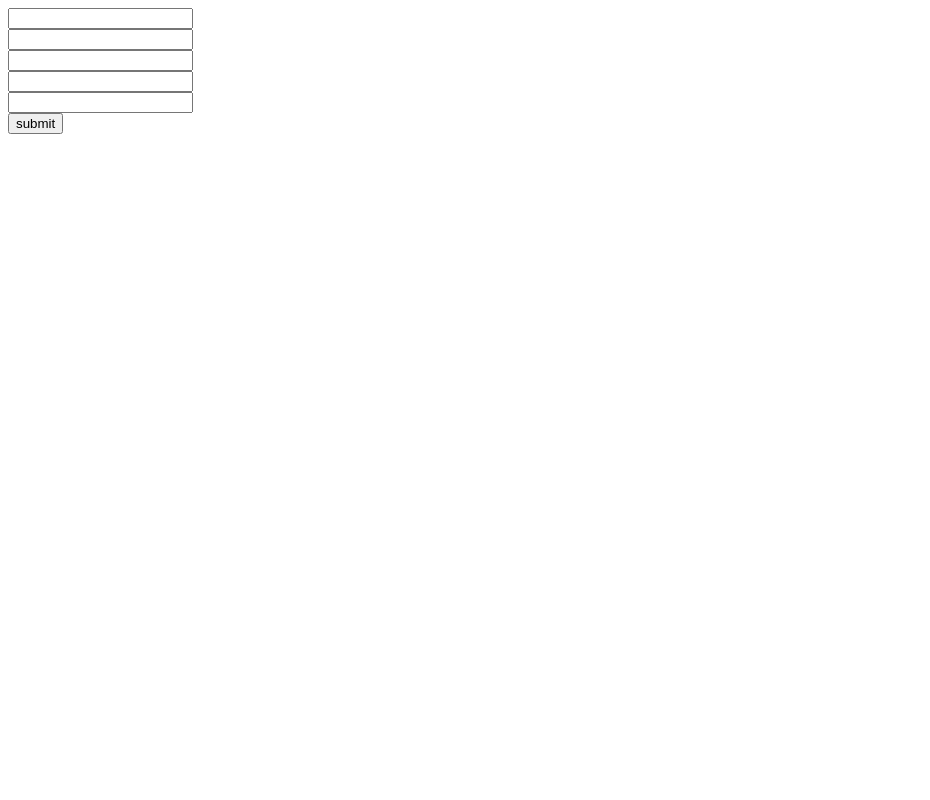
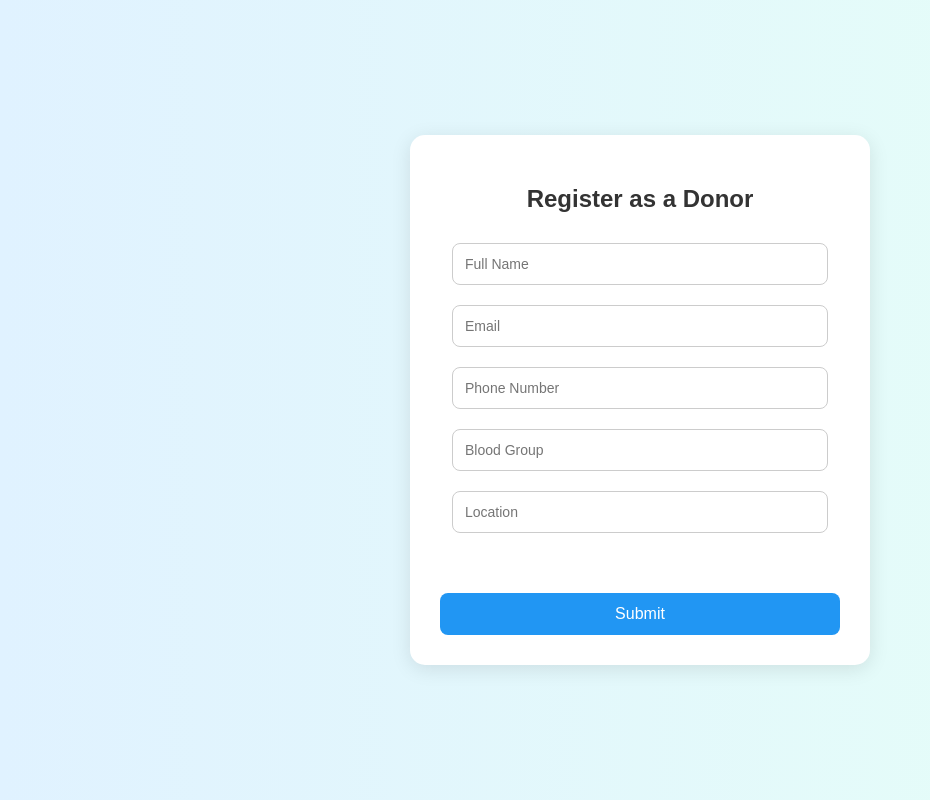
Before and after one commit to Abhiraj05/AbhiMay-Project1, a Django app: page /form/ in a window 1280 px wide. Shown: the whole page, without its empty margins (0-930 px from the left). Run offline with Django 5.2, Linux system fonts and the light colour scheme.

Commit message:
code updated

```diff
--- a/newproject/donors/templates/form.html
+++ b/newproject/donors/templates/form.html
@@ -1,11 +1,18 @@
-{% extends "base.html" %}
+{% extends "form_base.html" %}
 {% block start %}
-<div>
-<div><input type="text"></div>
-<div><input type="text"></div>
-<div><input type="text"></div>
-<div><input type="text"></div>
-<div><input type="text"></div>
-<button>submit</button>
+<div class="form-container">
+  <div class="form-box">
+    <h2>Register as a Donor</h2>
+    <form action="#" method="POST">
+      <input type="text" placeholder="Full Name">
+      <input type="text" placeholder="Email">
+      <input type="text" placeholder="Phone Number">
+      <input type="text" placeholder="Blood Group">
+      <input type="text" placeholder="Location">
+      <button type="submit">Submit</button>
+    </form>
+  </div>
 </div>
+
+
 {% endblock %}
--- /dev/null
+++ b/newproject/donors/templates/form_base.html
@@ -0,0 +1,76 @@
+<!DOCTYPE html>
+<html lang="en">
+  <head>
+    <meta charset="UTF-8" />
+    <meta name="viewport" content="width=device-width, initial-scale=1.0" />
+    <title>Document</title>
+    <style>
+        body {
+    margin: 0;
+    font-family: Arial, sans-serif;
+    background: linear-gradient(to right, #e0f2ff, #e6fff7); /* light blue-green gradient */
+  }
+
+  .form-container {
+    display: flex;
+    justify-content: center;
+    align-items: center;
+    min-height: 100vh;
+  }
+
+  .form-box {
+    background: #fff;
+    padding: 30px;
+    border-radius: 15px;
+    box-shadow: 0 4px 20px rgba(0,0,0,0.1);
+    width: 100%;
+    max-width: 400px;
+    text-align: center;
+  }
+
+  .form-box h2 {
+    margin-bottom: 20px;
+    color: #333;
+  }
+
+  .form-box input {
+    width: 350px;
+    padding: 12px;
+    margin: 10px 0;
+    border: 1px solid #ccc;
+    border-radius: 8px;
+    font-size: 14px;
+    transition: border-color 0.3s;
+  }
+
+  .form-box input:focus {
+    border-color: #2196f3;
+    outline: none;
+    box-shadow: 0 0 5px rgba(33, 150, 243, 0.3);
+  }
+
+  .form-box button {
+    width: 100%;
+    padding: 12px;
+    background: #2196f3;
+    color: white;
+    font-size: 16px;
+    border: none;
+    border-radius: 8px;
+    cursor: pointer;
+    transition: background 0.3s;
+  }
+
+  .form-box button:hover {
+    background: #1976d2;
+  }
+
+  button{
+        margin-top:50px
+  }
+    </style>
+  </head>
+  <body>
+    {% block start %} {% endblock %}
+  </body>
+</html>
```
